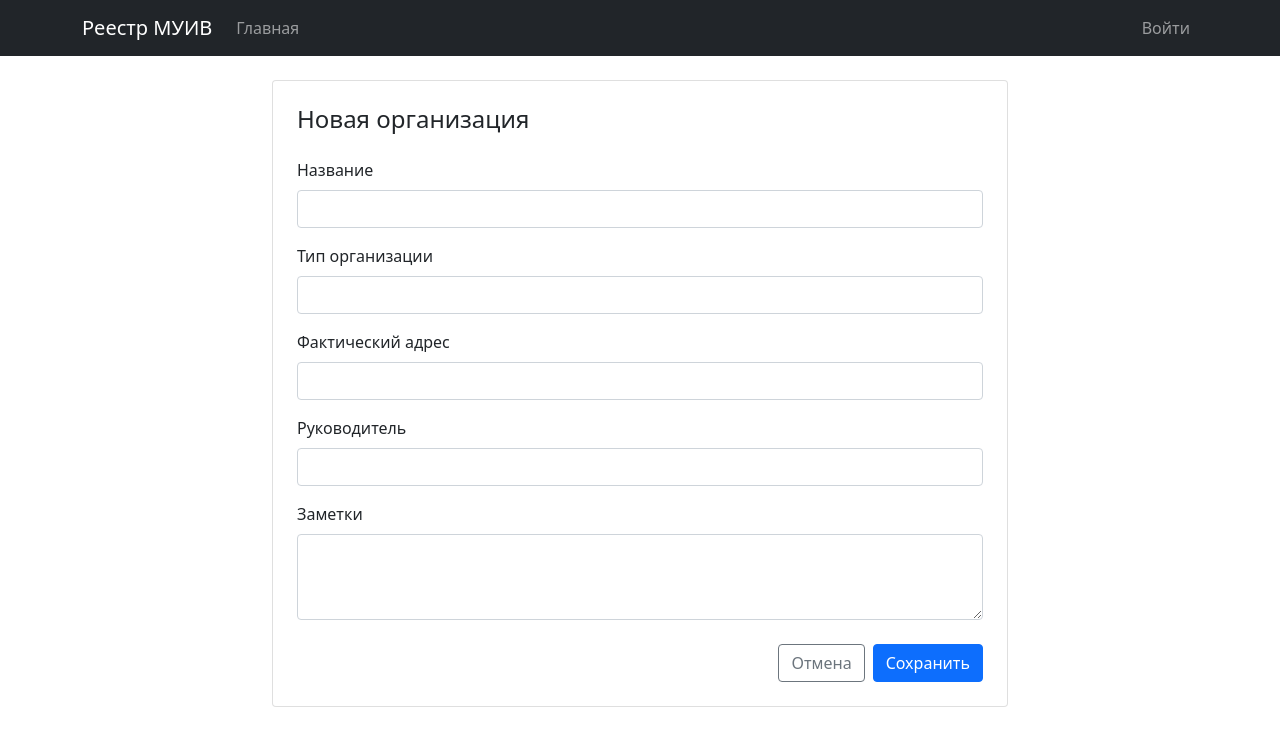
After one commit to LapotkoVeronikaA/IS_openStreetMap, a Flask app: template app/organizations/templates/organization_form.html in a window 1280 px wide. The commit adds this page. Shown: the top 746 px of the page. Run offline with Flask 3, Linux system fonts and the light colour scheme; the template is opened without the code that fills it, so the values that code supplies are empty.

Commit message:
реализовано добавление и редактирование организаций

```diff
--- /dev/null
+++ b/app/organizations/templates/organization_form.html
@@ -0,0 +1,43 @@
+{% extends "base.html" %}
+
+{% block title %}{% if org %}Редактирование организации{% else %}Новая организация{% endif %}{% endblock %}
+
+{% block content %}
+<div class="row justify-content-center">
+    <div class="col-lg-8">
+        <div class="card p-4">
+            <h2 class="h4 mb-4">
+                {% if org %}Редактирование: {{ org.name }}{% else %}Новая организация{% endif %}
+            </h2>
+
+            <form method="POST">
+                <div class="mb-3">
+                    <label class="form-label">Название</label>
+                    <input type="text" name="name" class="form-control" value="{{ org.name or form_data.name or '' }}" required>
+                </div>
+                <div class="mb-3">
+                    <label class="form-label">Тип организации</label>
+                    <input type="text" name="org_type" class="form-control" value="{{ org.org_type or form_data.org_type or '' }}">
+                </div>
+                <div class="mb-3">
+                    <label class="form-label">Фактический адрес</label>
+                    <input type="text" name="location" class="form-control" value="{{ org.location or form_data.location or '' }}" required>
+                </div>
+                <div class="mb-3">
+                    <label class="form-label">Руководитель</label>
+                    <input type="text" name="head_of_organization" class="form-control" value="{{ org.head_of_organization or form_data.head_of_organization or '' }}">
+                </div>
+                <div class="mb-3">
+                    <label class="form-label">Заметки</label>
+                    <textarea name="notes" class="form-control" rows="3">{{ org.notes or form_data.notes or '' }}</textarea>
+                </div>
+
+                <div class="d-flex justify-content-end gap-2 mt-4">
+                    <a href="{{ url_for('organizations.index') }}" class="btn btn-outline-secondary">Отмена</a>
+                    <button type="submit" class="btn btn-primary">Сохранить</button>
+                </div>
+            </form>
+        </div>
+    </div>
+</div>
+{% endblock %}
--- a/app/organizations/templates/organization_public_view.html
+++ b/app/organizations/templates/organization_public_view.html
@@ -10,7 +10,7 @@
             <p class="text-muted mb-0">{{ org.location }}</p>
         </div>
         {% if check_user_permission('manage_organizations') %}
-        <a href="#" class="btn btn-primary">Редактировать</a>
+        <a href="{{ url_for('organizations.edit_org', org_id=org.id) }}" class="btn btn-primary">Редактировать</a>
         {% endif %}
     </div>
 
--- a/app/utils.py
+++ b/app/utils.py
@@ -88,3 +88,8 @@ def permission_required_manual(permission_name):
             return f(*args, **kwargs)
         return decorated_function
     return decorator
+
+def log_user_activity(action, entity_type=None, entity_id=None, details_dict=None):
+    """Временная заглушка для логирования."""
+    print(f"LOG: User action: {action}")
+    pass
```
Also changed, not shown: app/organizations/routes.py (+50 -2 lines), app/organizations/templates/organizations_index.html (+3 -9 lines).
